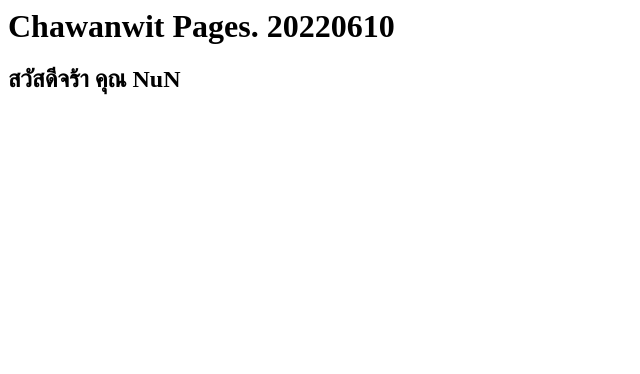
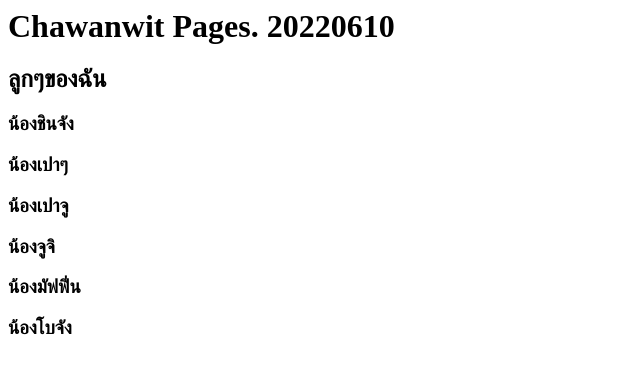
Before and after one commit to prem-chawanwit/my_pages, a plain HTML site: page index.html in a window 1280 px wide. Shown: the whole page, without its empty margins (0-640 px from the left). Drawn offline with Linux system fonts and the light colour scheme.

Commit message:
Update index.html

```diff
--- a/index.html
+++ b/index.html
@@ -1,2 +1,8 @@
 <h1> Chawanwit Pages. 20220610 </h1>
-<h2> สวัสดีจร้า คุณ NuN </h2>
+<h2> ลูกๆของฉัน </h2>
+<h3> น้องชินจัง </h3>
+<h3> น้องเปาๆ </h3>
+<h3> น้องเปาจู </h3>
+<h3> น้องจูจิ </h3>
+<h3> น้องมัฟฟิ่น </h3>
+<h3> น้องโบจัง </h3>
```
